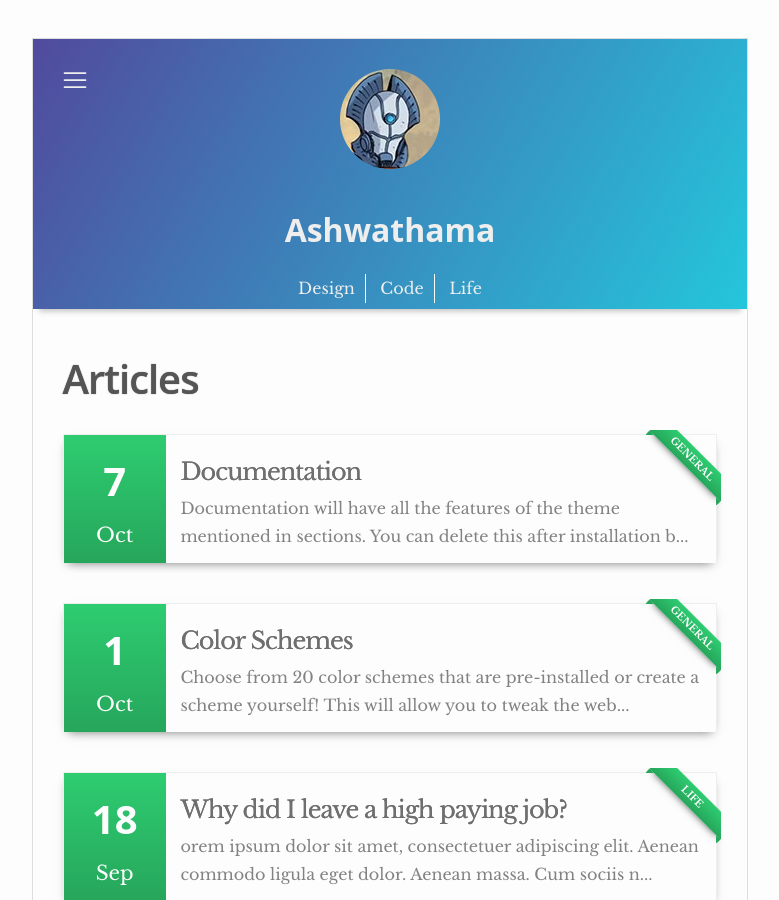
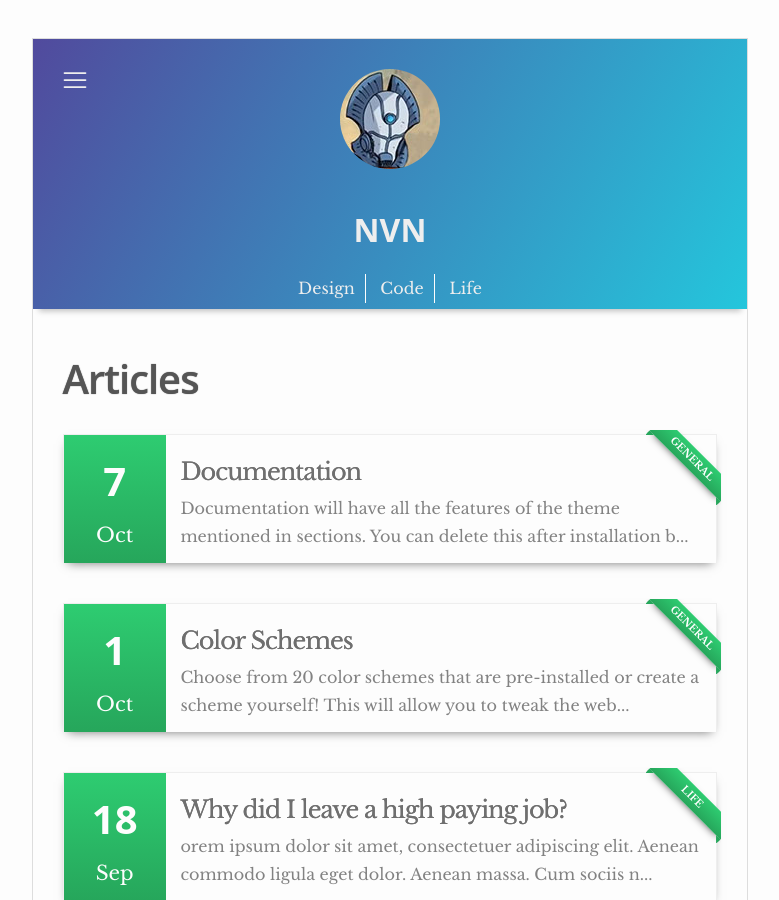
Before and after one commit to ngocnvn/code4fun, a Jekyll site: the page built from index.html, in a window 1280 px wide and 900 px high. Shown: the whole window, without its empty margins (250-1029 px from the left). Built offline with Jekyll 4.4.1, drawn with Linux system fonts in a browser that asks for light colours.

Commit message:
Update _config.yml

```diff
--- a/_config.yml
+++ b/_config.yml
@@ -6,13 +6,13 @@
 # 'jekyll serve'. If you change this file, please restart the server process.
 
 # Site settings
-title: Ashwathama
+title: Code4fun
 description: > # this means to ignore newlines until "baseurl:"
  Ashwathama is a minimal website with an app like design. It also features card layouts for website elements.
 baseurl: "/ashwath" # the subpath of your site, e.g. /blog
-url: "http://webjeda.com/ashwath/"
+url: "http://github.com/ngocnvn/code4fun/"
 permalink: :title/
-full-url: "http://webjeda.com/ashwathama/" # the base hostname & protocol for your site
+full-url: "http://github.com/ngocnvn/code4fun/" # the base hostname & protocol for your site
 
 
 # CSS
@@ -48,7 +48,7 @@
 include: [_pages] # Includes files inside _pages directory [Do not remove this]
 
 author:
-  name: Ashwathama
+  name: NVN
   image: ashwat.jpg # The author image will be shown on the header. Place this image in /images/ folder.
   about: Ashwathama is a sage who wrote Mahabharatha. He is the son of Drona. He fought on the Kaurava side against the Pandavas. He put up a pretty good fight with mighty Bhima.
   twitter: webjeda  # https://twitter.com/ is automatically added
```
